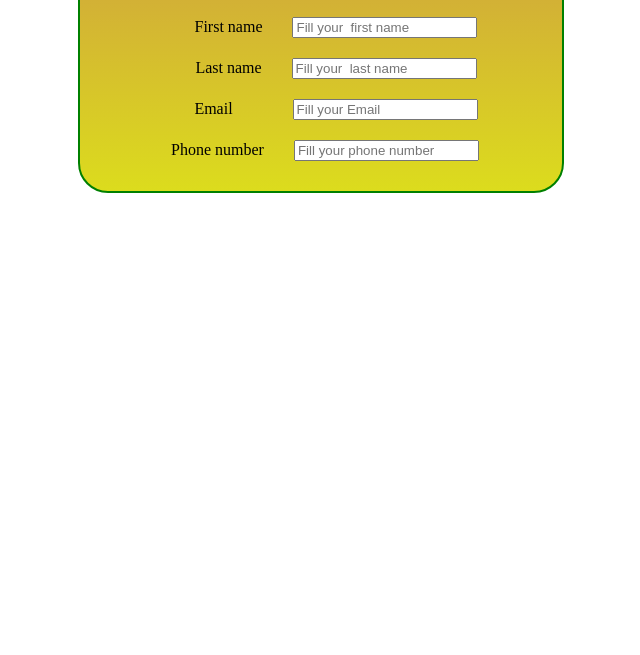
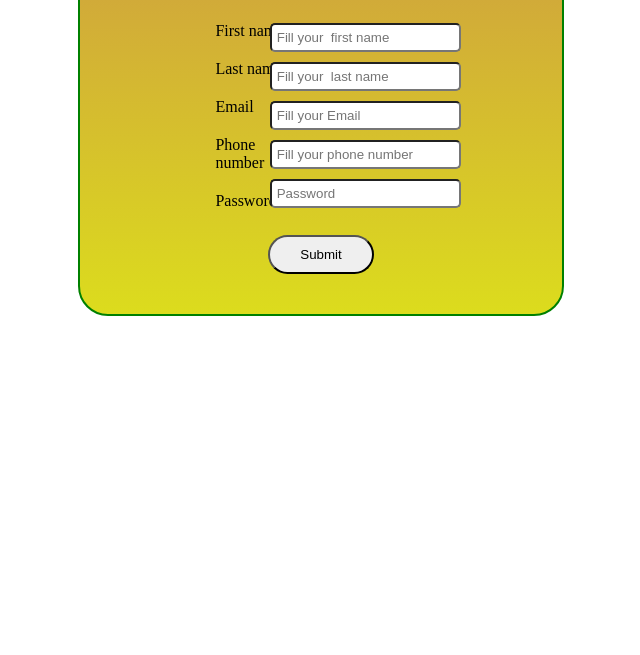
Before and after one commit to SukanyaT2022/Two-page-web-smallProject, a plain HTML site: page register.html in a window 1280 px wide. Shown: the part 145-800 px from the top of the page, without its empty margins (319-959 px from the left). Drawn offline with Linux system fonts and the light colour scheme.

Commit message:
continue

```diff
--- a/register.css
+++ b/register.css
@@ -2,10 +2,7 @@ form{
     width: 35%;/*percentage and height auto is resonsive*/
     height: auto;
     border: 2px solid green;
-    display: flex;
-    align-items: center;
-    justify-content: center;
-    flex-direction: column;
+
     padding: 20px;
     margin: auto;
     background:linear-gradient(rgb(206, 156, 65),rgb(220, 220, 29));
@@ -13,20 +10,65 @@ form{
     margin-top: 50px;
 }
 /*give space bet lable and input box*/
-label{
-    margin: 30px 30px;
+
+
+#submit{
+
+    padding: 10px 30px;
+    border-radius: 30px;
+    display: block;
+    margin: 20px auto;
+}
+
+/*.inputBox is bigbox that hold all small input boes*/
+.inputBox{
+    width: 30%;
+    display: flex;
+    flex-direction: column;
+    align-items: center;
+    justify-content: center;
+
+
+
+}
+/*input with no . is for small input boxes*/
+input{
+    margin-top: 10px;
+    border-radius: 5px;
+    padding: 5px 5px;
+
+
+
+}
+/*.lableBox is big box*/
+.lableBox{
+    width: 20%;
+    display: flex;
+    align-items: flex-start;
+    justify-content: center;
+    flex-direction: column;
+
+
 
 
 }
 
-.spaceForEmail{
-    margin-left: 30px;
+/*.lableBox lable target small lable boxes*/
+.lableBox label{
+    display:block;
+    margin-top: 10px;
+    padding: 5px 5px;
+
 }
 
-.spaceForPhone{
-    margin-right: 22px;
+.register{
+
+    text-align: center;
 }
+.mainBox{
+    display: flex;
+    align-items: center;
+    justify-content: center;
 
-.spaceBottomforAll{
 
-margin: 10px 0px;
+}
--- a/register.html
+++ b/register.html
@@ -1,5 +1,6 @@
 <!DOCTYPE html>
 <html lang="en">
+
 <head>
     <meta charset="UTF-8">
     <meta http-equiv="X-UA-Compatible" content="IE=edge">
@@ -7,23 +8,57 @@
     <title>Document</title>
     <link rel="stylesheet" href="register.css">
 </head>
+
 <body>
- <form>
-    <h1>Register page</h1>
-    <!--we put div arounf=d lable so lable and input box are on the same line-->
+    <form>
+        <h1 class="register">Register page</h1>
+        <!--we put div arounf=d lable so lable and input box are on the same line-->
+        <!--
   <div class="spaceBottomforAll">
-    <label for="Fname">First name</label><input type="text" placeholder="Fill your  first name">
+    <label for="Fname">First name</label><input type="text" id="firstName" placeholder="Fill your  first name">
+</div>
+
+<div class="spaceBottomforAll">
+    <label for="Lname">Last name</label><input type="text" id="lastName"placeholder="Fill your  last name">
 </div>
 <div class="spaceBottomforAll">
-    <label for="Lname">Last name</label><input type="text" placeholder="Fill your  last name">
+    <label for="email" >Email</label><input type="email" id="email"class="spaceForEmail"  placeholder="Fill your Email">
 </div>
 <div class="spaceBottomforAll">
-    <label for="email" >Email</label><input type="email" class="spaceForEmail"  placeholder="Fill your Email">
+    <label for="phone">Phone number</label><input type="tel" id="phone"class="spaceForPhone"  placeholder="Fill your phone number">
 </div>
-<div class="spaceBottomforAll">
-    <label for="phone">Phone number</label><input type="tel" class="spaceForPhone"  placeholder="Fill your phone number">
+<div class="passWord">
+    <label for="passWord">Password</label><input type="password" id="password" class="passWord"  placeholder="Password">
 </div>
- </form>
+-->
+        <div class="mainBox">
+
+
+            <div class="lableBox">
+
+                <label for="Fname">First name</label>
+                <label for="Lname">Last name</label>
+                <label for="email">Email</label>
+                <label for="phone">Phone number</label>
+                <label for="passWord">Password</label>
+
+            </div>
+
+            <div class="inputBox">
+                <input type="text" id="Fname" placeholder="Fill your  first name">
+                <input type="text" id="Lname" placeholder="Fill your  last name">
+                <input type="email" id="email" class="spaceForEmail" placeholder="Fill your Email">
+                <input type="tel" id="phone" class="spaceForPhone" placeholder="Fill your phone number">
+                <input type="password" id="password" class="passWord" placeholder="Password">
+
+            </div>
+
+        </div>
+
+        <input type="submit" onclick="check()" id="submit">
+    </form>
 
 </body>
+<script src="register.js"></script>
+
 </html>
--- /dev/null
+++ b/register.js
@@ -0,0 +1,20 @@
+function check(){
+var Fname = document.getElementById("Fname").value;
+var Lname = document.getElementById("Lname").value;
+var email = document.getElementById("email").value;
+var phone = document.getElementById("phone").value;
+var password = document.getElementById("password").value;
+if (Fname.length==""){
+    alert("First name can not be empty")
+}
+if (Lname.length<2){
+    alert("Last name can not be less than two letter")
+}
+
+if (Lname.length<2){
+    alert("Last name can not be less than two letter")
+}
+
+
+
+}
```
